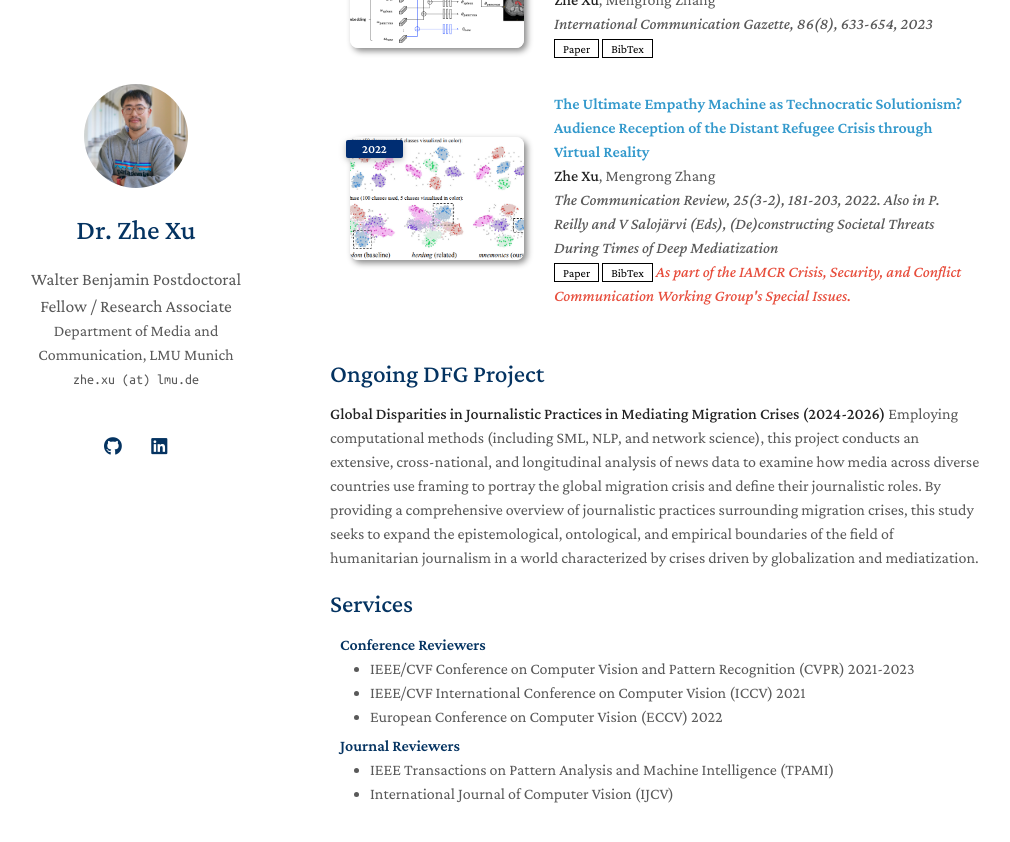
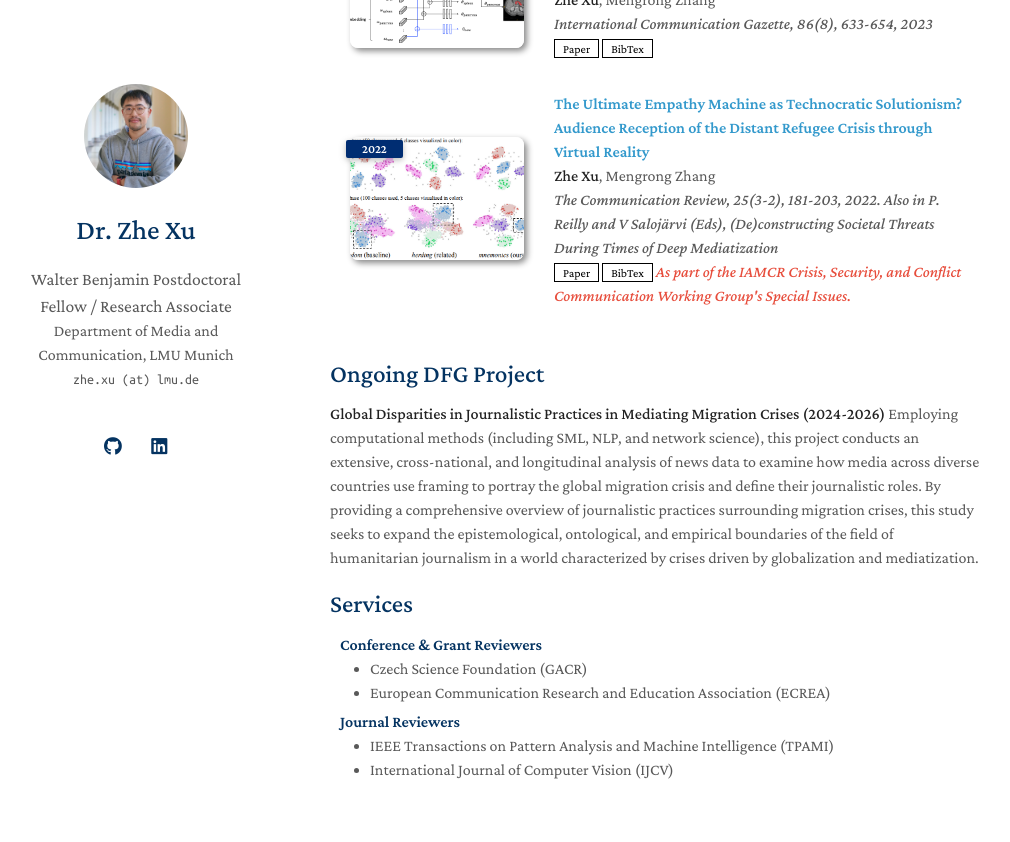
Before and after one commit to zhexuphd/home, a Jekyll site: the page built from index.md, in a window 1280 px wide and 900 px high, scrolled down 1327 px. Shown: the top 842 px of the window, without its empty margins (140-1150 px from the left). Built offline with Jekyll 4.4.1, drawn with Linux system fonts in a browser that asks for light colours; a style sheet for code colours, icons or effects is not loaded; our own code applies the rules of GitHub Pages for plain Markdown files.

Commit message:
Update services.md

```diff
--- a/_includes/services.md
+++ b/_includes/services.md
@@ -1,11 +1,10 @@
 ## Services
 
-<h4 style="margin:0 10px 0;">Conference Reviewers</h4>
+<h4 style="margin:0 10px 0;">Conference & Grant Reviewers</h4>
 
 <ul style="margin:0 0 5px;">
-  <li><a href="http://cvpr2023.thecvf.com/"><autocolor>IEEE/CVF Conference on Computer Vision and Pattern Recognition (CVPR) 2021-2023</autocolor></a></li>
-  <li><a href="http://iccv2021.thecvf.com/"><autocolor>IEEE/CVF International Conference on Computer Vision (ICCV) 2021</autocolor></a></li>
-  <li><a href="https://eccv2022.ecva.net/"><autocolor>European Conference on Computer Vision (ECCV) 2022</autocolor></a></li>
+  <li><a href="https://gacr.cz/en/"><autocolor>Czech Science Foundation (GACR)</autocolor></a></li>
+  <li><a href="https://ecrea.eu/"><autocolor>European Communication Research and Education Association (ECREA)</autocolor></a></li>
 </ul>
 
 <h4 style="margin:0 10px 0;">Journal Reviewers</h4>
```
